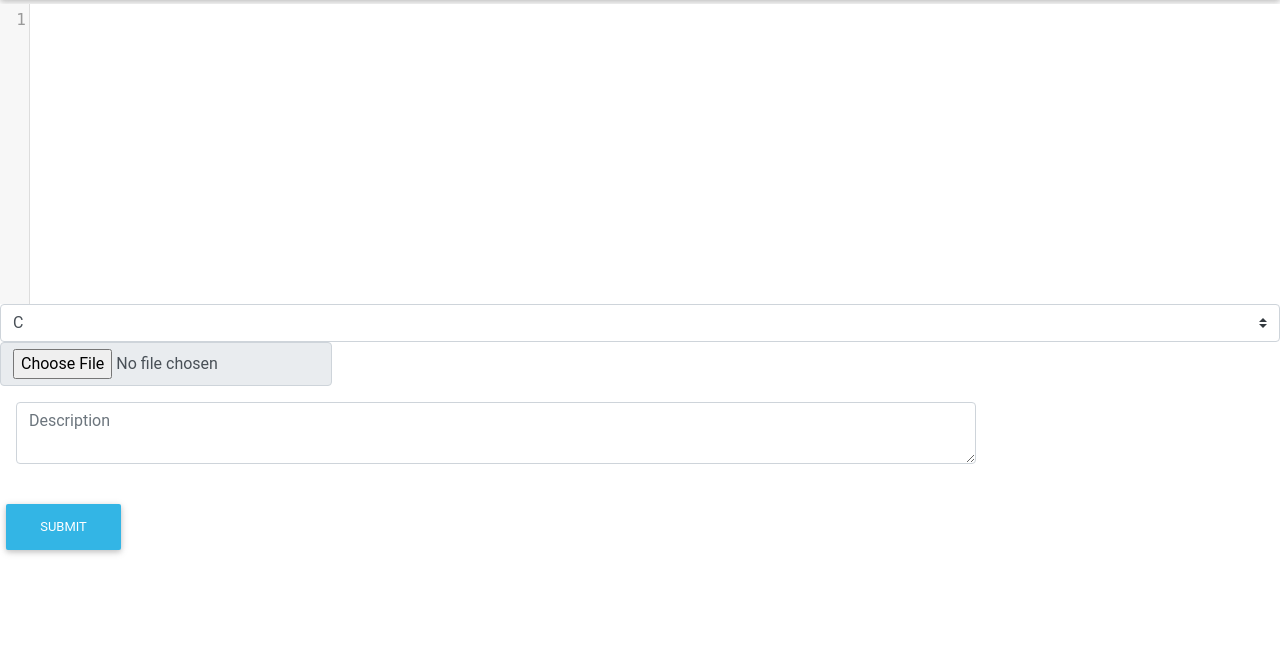
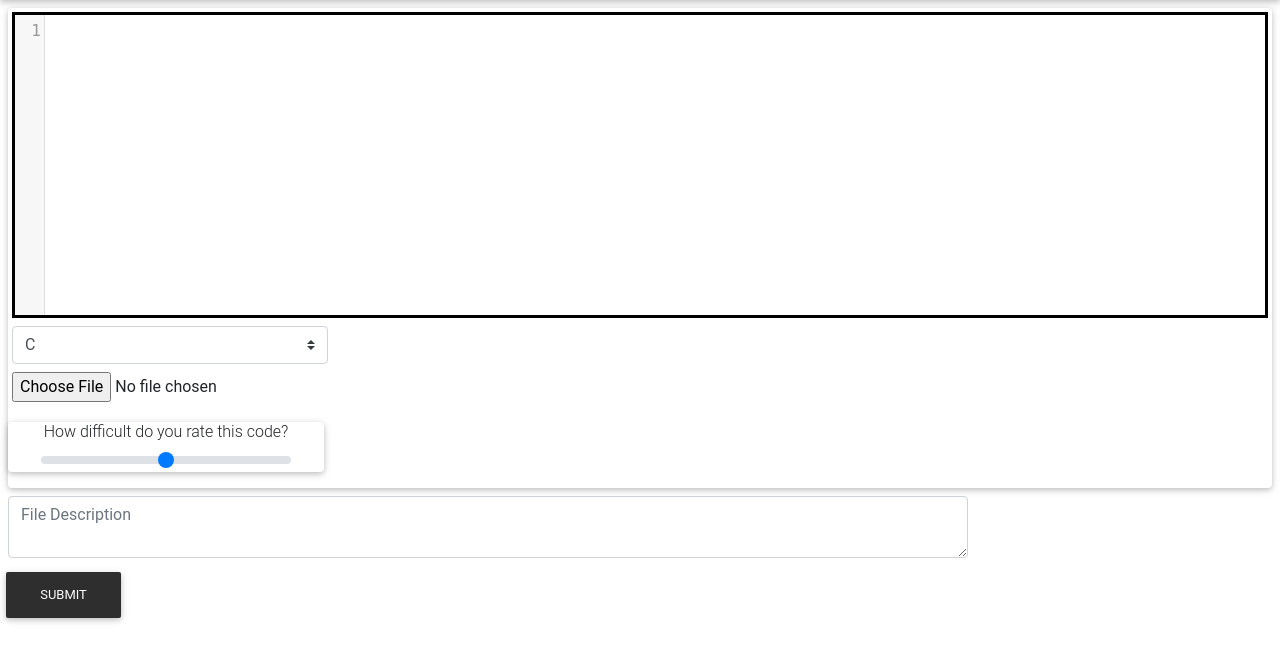
Before and after one commit to Milan-J-S/Code-Comprehension-MCQs, a Flask app: page /upload in a window 1280 px wide. Shown: the part 62-724 px from the top of the page. Run offline with Flask 2, Linux system fonts and the light colour scheme; parts of the project's set-up code (start-up, migrations or seed data) failed here and were passed over; some libraries are stand-ins or nearby versions; some web fonts are replaced.

Commit message:
Update src/templates/codeUpload.html

```diff
--- a/src/templates/codeUpload.html
+++ b/src/templates/codeUpload.html
@@ -90,11 +90,12 @@
   </div>
 </nav>
 <!--/.Navbar -->
-    <div style="position:relative;height:80%">
+    <div class="card card-dark m-2">
+    <div style="position:relative;border-style:solid;border-color:black;height:80%" class="m-1">
         <textarea onchange="pasted(event)" i class="form-control z-depth-1 prettyprint" id="codeTextArea" onblur="pullTags()"
                   placeholder="Paste Code Here..."></textarea>
     </div>
-    <select class="browser-default custom-select" id="lang_op" onchange="changeLang(event)">
+    <select class="browser-default custom-select m-1 w-25" id="lang_op" onchange="changeLang(event)">
         <option selected value="text/x-csrc">C</option>
         <option value="text/x-c++src">C++</option>
         <option value="python">Python</option>
@@ -102,9 +103,16 @@
         <option value="text/html">HTML</option>
         <option value="javascript">JavaScript</option>
     </select>
-    <input id="codeFile" onchange="uploaded(event)" type="file" class="input-group-text"/>
-    <textarea class="form-control rounded-3 w-75 m-3" id="description" rows="2" placeholder="Description" onclick = "pullTags()" ></textarea>
-    <input type="button" class="btn btn-info my-4" value="submit" id="submitbtn" onclick="saveCode()"/>
+    <input id="codeFile" class="m-1 w-25" onchange="uploaded(event)" type="file" class="input-group-text"/>
+    <div class="card my-3 w-25 text-center">
+        <h6>How difficult do you rate this code?</h6>
+            <div class="row">
+                <input type="range" id='difficulty' class="custom-range px-5 w-100" min="1" max="3" id="customRange2">
+            </div>
+    </div>
+    </div>
+    <textarea class="form-control rounded-3 w-75 m-2" id="description" rows="2" placeholder="File Description" onclick = "pullTags()" ></textarea>
+    <input type="button" class="btn btn-elegant" value="submit" id="submitbtn" onclick="saveCode()"/>
 <script>
 
             lang_op = document.getElementById("lang_op");
@@ -297,6 +305,8 @@
             {
                 code = myCodeMirror.getDoc().getValue();
 
+                //difficulty = document.getElementById("customRange2").value;
+
                 tags_to_use = Array.from(document.getElementsByClassName("btn btn-outline-default waves-effect"));
 
                 console.log(tags_to_use);
@@ -312,9 +322,10 @@
 
                 comments_to_use = Array.from(document.getElementsByClassName("comment"));
                 comments = comments_to_use.map( (x) => x.value )
+                // alert(comments);
 
                 function_to_use = Array.from(document.getElementsByClassName("functionName"));
-                if(function_to_use != [])
+                if(function_to_use.length > 0)
                 {
                     func = function_to_use.map( (x) => x.innerHTML );
                 }
@@ -399,12 +410,14 @@
 
                 divC = document.createElement("div");
                 divC.setAttribute("id","main_comment_holder");
+                divC.setAttribute("class","m-2");
                 divtitle = document.createElement("h5");
                 divtitle.innerHTML = "Add Tags: ";
 
 
                 div = document.createElement("div");
                 div.setAttribute("id","tag_holder");
+                div.setAttribute("class","p-1 m-2");
                 add_ons = document.createElement("div");
                 add_ons.setAttribute("id","add_ons");
                 add_inp = document.createElement("input");
@@ -451,7 +464,7 @@
                     div2.setAttribute("id","comment_holder"+i);
                     addC = document.createElement("div");
                     addC.setAttribute("id","addC"+i);
-                    //addC.setAttribute("class","md-form");
+                    addC.setAttribute("class","card m-1 p-1");
                     commD = document.createElement("input");
                     commD.setAttribute("class","form-control comment");
                     commD.setAttribute("id","commD"+i);
@@ -461,7 +474,18 @@
                     lab.setAttribute("for","commD"+i);
                     lab.setAttribute("class","functionName")
                     lab.innerHTML = comment[1];
+                    but = document.createElement("button");
+                    but.setAttribute("type","button");
+                    but.setAttribute("class","close");
+                    but.style.position = "absolute";
+                    but.style.top = "0";
+                    but.style.right = "0";
+                    spn = document.createElement("span");
+                    spn.innerHTML = "x";
+                    but.addEventListener("click",changeCommClass,false);
+                    but.append(spn);
                     addC.append(lab);
+                    addC.append(but);
                     addC.append(commD);
                     div2.append(addC);
                     divC.append(div2);
@@ -473,7 +497,7 @@
                     div2.setAttribute("id","comment_holder"+i);
                     addC = document.createElement("div");
                     addC.setAttribute("id","addC"+i);
-                    //addC.setAttribute("class","md-form");
+                    addC.setAttribute("class","card m-1 p-1");
                     commD = document.createElement("input");
                     commD.setAttribute("class","form-control comment");
                     commD.setAttribute("id","commD"+i);
@@ -492,12 +516,22 @@
                 document.body.insertBefore(divC,submit_button);
             }
 
+            function changeCommClass(event)
+            {
+                prt = event.target.parentNode.parentNode;
+                labl = prt.getElementsByClassName("functionName");
+                console.log(prt);
+                labl[0].style.color = "red";
+                commt = prt.getElementsByClassName("form-control comment")
+                commt[0].setAttribute("class","");
+            }
+
             function pullTags()
             {
 
 
                 code_cont = myCodeMirror.getDoc().getValue();
-                code_type = myCodeMirror.getMode().helperType;
+                code_type = lang_op.value;
 
                 console.log(code_type);
 
```
